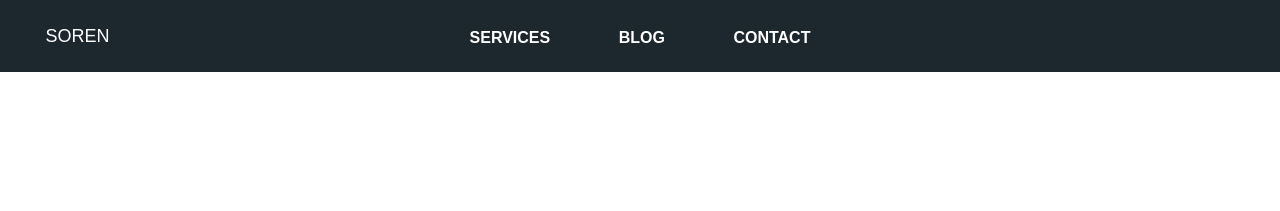
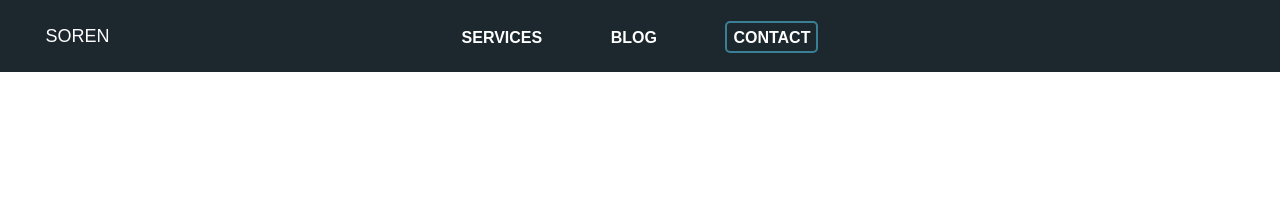
Before and after one commit to sorentwo/soren-website, a Jekyll site: the page built from index.html, in a window 1280 px wide. Shown: the top 211 px of the page. Built offline with Jekyll 4.4.1, drawn with Linux system fonts in a browser that asks for light colours; Markdown is read by kramdown in place of the engine named in the settings; comment, search, counter and statistics services are not loaded.

Commit message:
Add emphasis around contact link

```diff
--- a/_layouts/default.html
+++ b/_layouts/default.html
@@ -3,7 +3,7 @@
   <head>
     <meta charset="utf-8">
     <meta name="viewport"    content="width=device-width, initial-scale=1, user-scalable=no">
-    <meta name="description" content="soren improves and upgrades web applications">
+    <meta name="description" content="Improve and upgrade rails applications">
     <meta name="keywords"    content="soren, sorentwo, chicago, ruby, rails, ruby on rails, legacy, rescue, shannon peterson, parker selbert">
     <meta name="author"      content="Parker Selbert">
 
@@ -31,7 +31,7 @@
       <nav id="header-nav" class="wrapper header-nav">
         <a href="/#services">Services</a>
         <a href="/blog">Blog</a>
-        <a href="/contact">Contact</a>
+        <a href="/contact" class="contact">Contact</a>
       </nav>
     </header>
 
--- a/_sass/_header.scss
+++ b/_sass/_header.scss
@@ -35,6 +35,12 @@ header {
 
     &:hover {
       border-bottom: 2px solid $color-white;
+    }
+
+    &.contact {
+      border: 2px solid $color-accent;
+      border-radius: 5px;
+      padding: 6px 6px 5px;
     }
   }
 }
```
